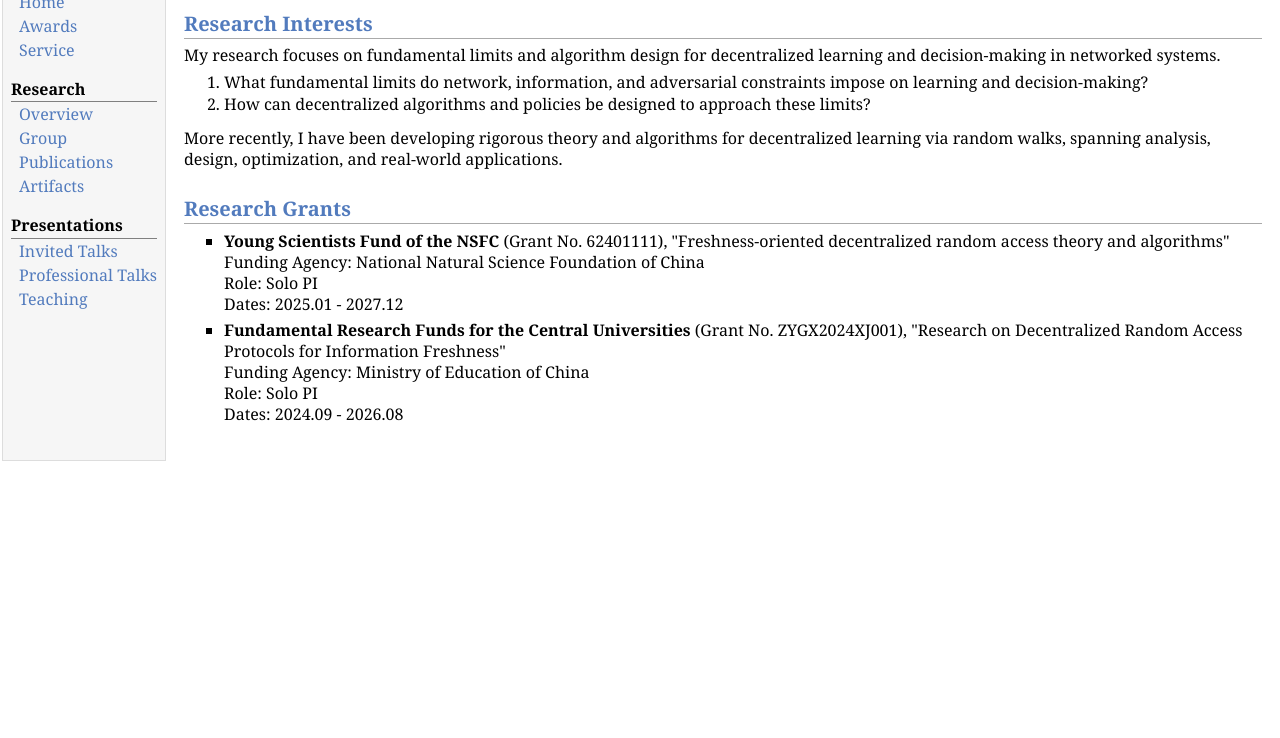
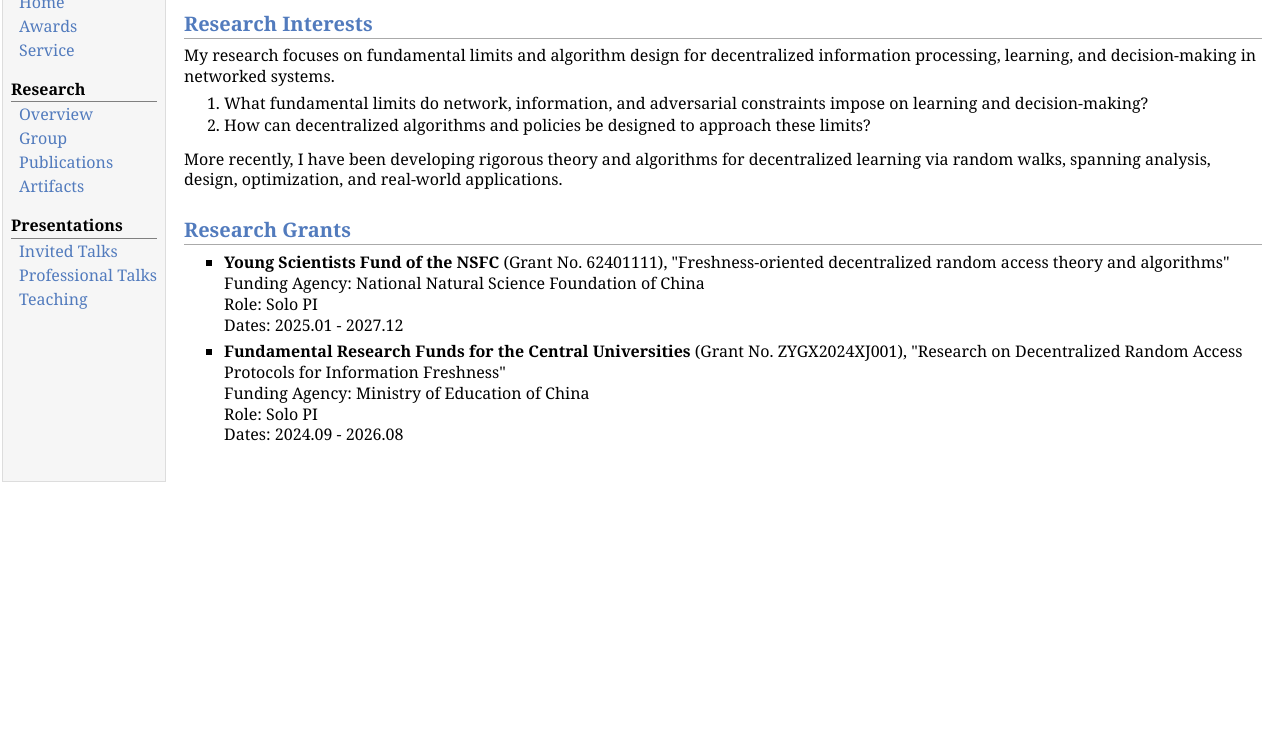
Before and after one commit to xingranchen/xingranchen.github.io, a plain HTML site: page Research_Overview.html in a window 1280 px wide. Shown: the part 62-800 px from the top of the page. Drawn offline with Linux system fonts and the light colour scheme.

Commit message:
Update Research_Overview.html

```diff
--- a/Research_Overview.html
+++ b/Research_Overview.html
@@ -47,7 +47,7 @@ try {
      style="float: right; margin-bottom: 0px; margin-right: 50px; margin-left:40px; height: 380px; width: 610px;">
 -->
 <p>
-My research focuses on fundamental limits and algorithm design for decentralized learning and decision-making in networked systems.
+My research focuses on fundamental limits and algorithm design for decentralized information processing, learning, and decision-making in networked systems.
 </p>
 <ol>
 <li>
```
